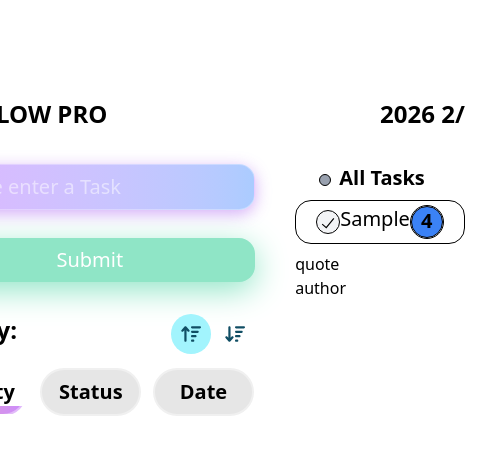
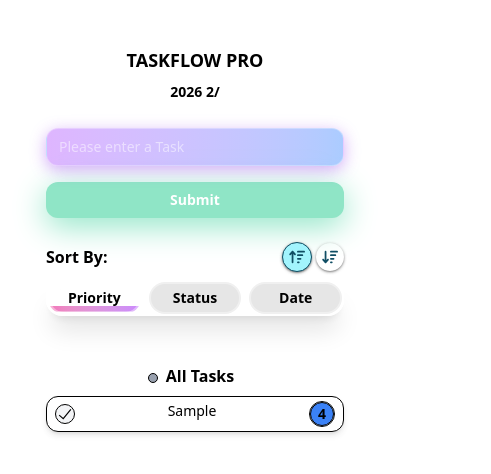
Before and after one commit to dzyker/TASKFLOW-PRO, a React (Vite) app: page / in a window 390 px wide. Both pictures are taken after typing "Sample" into the empty fields and a click on the button "Submit". Shown: the top 474 px of the page, 491 px wide, since content can reach past the window. Built offline with nearby package versions, Linux system fonts and the light colour scheme.

Commit message:
TaskFlow Pro v1

```diff
--- a/src/App.tsx
+++ b/src/App.tsx
@@ -1,5 +1,4 @@
 import './App.css'
-import type React from 'react';
 import { useState, useEffect, useMemo } from "react"
 
 import Header from './components/Header';
@@ -85,14 +84,13 @@ function App() {
   // add to localStorage
 
   return (
-    <div className='flex align-middle justify-center bg-[url("./assets/background.jpg")] bg-cover bg-center bg-no-repeat h-screen p-20'>
-      <div className='flex flex-col lg:min-h-80 lg:min-w-230 border-2 border-white/40 backdrop-blur rounded-4xl'>
+    <div className='flex align-middle justify-center bg-[url("./assets/background.jpg")] bg-cover bg-center bg-no-repeat min-h-screen p-8 sm:p-16 md:pt-10 md:px-18 lg:px-30 lg:py-20'>
+      <div className='flex flex-col w-full max-w-7xl lg:min-h-80 border-2 border-white/40 backdrop-blur rounded-2xl sm:rounded-3xl lg:rounded-4xl'>
         <Header />
 
-        <div className='flex flex-row gap-10 w-full px-6 py-4 h-full'>
-          <div className='flex flex-col'>
+        <div className='flex flex-col lg:flex-row gap-4 sm:gap-6 lg:gap-10 w-full px-3 sm:px-4 md:px-6 py-3 sm:py-4 h-full'>
+          <div className='flex flex-col w-full lg:w-auto'>
             <Form
-              tasks={tasks}
               setTasks={setTasks}
             />
 
--- a/src/components/Form.tsx
+++ b/src/components/Form.tsx
@@ -2,11 +2,10 @@ import { useState } from 'react'
 import type { Task } from '../types/task';
 
 interface Props {
-    tasks: Task[]
     setTasks: React.Dispatch<React.SetStateAction<Task[]>>
 }
 
-const Form = ({tasks, setTasks}: Props) => {
+const Form = ({ setTasks}: Props) => {
     const [newTask, setNewTask] = useState<string>('')
 
     const handleInput = (event: React.ChangeEvent<HTMLInputElement>) => {
@@ -36,9 +35,9 @@ const Form = ({tasks, setTasks}: Props) => {
       }
 
   return (
-    <form data-safe-click="true" className='flex flex-col gap-7 text-xl mb-8 text-white' onSubmit={handleFormSubmit} >
-        <input className='backdrop-blur-md bg-linear-to-r from-purple-500/40 to-blue-500/40 shadow-[0_4px_16px_0_rgba(147,51,234,0.4)] outline-0 hover:shadow-[0_8px_24px_0_rgba(147,51,234,0.5)] transition-shadow duration-300 border border-white/30 rounded-2xl px-4 py-2' type="text" onChange={handleInput} value={newTask} placeholder="Please enter a Task" />
-        <button className='bg-[#8FE5C6] shadow-[0_8px_32px_0_rgba(31,38,135,0.37)] shadow-[#8FE5C6] rounded-2xl px-4 py-2 cursor-pointer' type='submit'>Submit</button>
+    <form data-safe-click="true" className='flex flex-col lg:w-75 xl:w-120 gap-4 sm:gap-5 md:gap-7 text-base sm:text-lg md:text-xl mb-6 sm:mb-8 text-white' onSubmit={handleFormSubmit} >
+        <input className='backdrop-blur-md bg-linear-to-r from-purple-500/40 to-blue-500/40 shadow-[0_4px_16px_0_rgba(147,51,234,0.4)] outline-0 hover:shadow-[0_8px_24px_0_rgba(147,51,234,0.5)] transition-shadow duration-300 border border-white/30 rounded-xl sm:rounded-2xl px-3 sm:px-4 py-2 text-sm sm:text-base md:text-lg' type="text" onChange={handleInput} value={newTask} placeholder="Please enter a Task" />
+        <button className='bg-[#8FE5C6] shadow-[0_8px_32px_0_rgba(31,38,135,0.37)] shadow-[#8FE5C6] rounded-xl sm:rounded-2xl px-4 py-2 cursor-pointer text-sm sm:text-base md:text-lg font-semibold' type='submit'>Submit</button>
     </form>
   )
 }
--- a/src/components/Header.tsx
+++ b/src/components/Header.tsx
@@ -8,9 +8,9 @@ const Header = () => {
   const month = monthsList[Number(date.slice(3, 5)) - 1]
 
   return (
-    <div className='flex flex-row w-full px-6 py-4 justify-between text-2xl border-b-2 border-white/40 lg:text-3xl font-bold'>
-      <span data-safe-click="true">TASKFLOW PRO</span>
-      <span data-safe-click="true" className="text-center">{date.slice(-4)} {month} {date.slice(0, 2)}</span>
+    <div className='flex flex-col sm:flex-row w-full px-3 sm:px-4 md:px-6 py-3 sm:py-4 justify-between items-center sm:items-start gap-2 sm:gap-0 text-lg sm:text-xl md:text-2xl border-b-2 border-white/40 lg:text-3xl font-bold'>
+      <span data-safe-click="true" className="text-center sm:text-left">TASKFLOW PRO</span>
+      <span data-safe-click="true" className="text-center text-sm sm:text-lg md:text-xl lg:text-3xl">{date.slice(-4)} {month} {date.slice(0, 2)}</span>
     </div>
   )
 }
--- a/src/components/Quote.tsx
+++ b/src/components/Quote.tsx
@@ -2,14 +2,7 @@
 
 const Quote = () => {
     return (
-        <div className='flex flex-row'>
-            <div className='flex flex-col'>
-                <span>quote</span>
-                <span>author</span>
-            </div>
-
-            <img src="" alt="" />
-        </div>
+        <></>
     )
 }
 
--- a/src/components/Sort.tsx
+++ b/src/components/Sort.tsx
@@ -9,36 +9,36 @@ interface Props {
 
 const Sort = ({sortBy, setSortBy, reverseSort, setReverseSort}: Props) => {
     return (
-        <div className='flex flex-col gap-3 mb-16'>
-            <div data-safe-click="true" className="flex flex-row gap-1">
-                <span className='text-2xl font-semibold block w-full'>Sort By:</span>
-                <button className={"cursor-pointer rounded-full self-center p-2.5 text-xl text-cyan-900 " + (reverseSort ? "" : "bg-cyan-200")} onClick={() => setReverseSort(false)}><FaArrowUpWideShort /></button>
-                <button className={"cursor-pointer rounded-full self-center p-2.5 text-xl text-cyan-900 " + (reverseSort ? "bg-cyan-200" : "")} onClick={() => setReverseSort(true)}><FaArrowDownWideShort /></button>
+        <div className='flex flex-col gap-2 sm:gap-3 mb-8 sm:mb-12 lg:mb-16'>
+            <div data-safe-click="true" className="flex flex-row gap-1 items-center">
+                <span className='text-base sm:text-lg md:text-xl lg:text-2xl font-semibold block w-full'>Sort By:</span>
+                <button className={"cursor-pointer shadow shadow-[#3d3d3d93] rounded-full self-center p-1.5 sm:p-2 md:p-2.5 text-base sm:text-lg md:text-xl text-cyan-900 " + (reverseSort ? "" : "bg-cyan-200 border")} onClick={() => setReverseSort(false)}><FaArrowUpWideShort /></button>
+                <button className={"cursor-pointer shadow shadow-[#3d3d3d93] rounded-full self-center p-1.5 sm:p-2 md:p-2.5 text-base sm:text-lg md:text-xl text-cyan-900 " + (reverseSort ? "bg-cyan-200 border" : "")} onClick={() => setReverseSort(true)}><FaArrowDownWideShort /></button>
             </div>
 
-            <div data-safe-click="true" className='grid grid-cols-3 gap-3 font-bold text-xl lg:text-2xl text-center justify-center w-full border-2 rounded-4xl border-white/40 backdrop-blur-md'>
+            <div data-safe-click="true" className='grid grid-cols-3 shadow-xl gap-2 sm:gap-3 font-bold text-sm sm:text-base md:text-lg lg:text-xl xl:text-2xl text-center justify-center w-full border-2 rounded-2xl sm:rounded-3xl lg:rounded-4xl border-white/40 backdrop-blur-md'>
                 <label className={
-                    'border-2 rounded-4xl border-white/40 backdrop-blur-md cursor-pointer transition-all flex justify-center ' +
+                    'p-1 sm:p-2 border-2 rounded-2xl sm:rounded-3xl lg:rounded-4xl border-white/40 backdrop-blur-md cursor-pointer transition-all flex justify-center ' +
                     (sortBy === 'Priority' ? 'bg-transparent bg-linear-to-r from-pink-600/50 to-purple-600/50 bg-[length:100%_0.4em] bg-no-repeat bg-bottom' : 'bg-[#E6E6E6] ') +
                     (sortBy !== 'Priority' ? 'hover:bg-[#D6D6D6]' : '')
                 }>
-                    <span className='flex self-center'>Priority</span>
+                    <span className='flex self-center px-1 sm:px-0'>Priority</span>
                     <input type='radio' name="sort" value="Priority" className='hidden' checked={sortBy === "Priority"} onChange={(event) => setSortBy(event.target.value)}></input>
                 </label>
                 <label className={
-                    'p-2 border-2 rounded-4xl border-white/40 backdrop-blur-md cursor-pointer transition-all flex justify-center ' +
+                    'p-1 sm:p-2 border-2 rounded-2xl sm:rounded-3xl lg:rounded-4xl border-white/40 backdrop-blur-md cursor-pointer transition-all flex justify-center ' +
                     (sortBy === 'Status' ? 'bg-transparent bg-linear-to-r from-pink-600/50 to-purple-600/50 bg-[length:100%_0.4em] bg-no-repeat bg-bottom' : 'bg-[#E6E6E6] ') +
                     (sortBy !== 'Status' ? 'hover:bg-[#D6D6D6]' : '')
                 }>
-                    <span className="flex self-center">Status</span>
+                    <span className="flex self-center px-1 sm:px-0">Status</span>
                     <input type='radio' name="sort" value="Status" className='hidden' checked={sortBy === "Status"} onChange={(event) => setSortBy(event.target.value)}></input>
                 </label>
                 <label className={
-                    'p-2 border-2 rounded-4xl border-white/40 backdrop-blur-md cursor-pointer transition-all flex justify-center ' +
+                    'p-1 sm:p-2 border-2 rounded-2xl sm:rounded-3xl lg:rounded-4xl border-white/40 backdrop-blur-md cursor-pointer transition-all flex justify-center ' +
                     (sortBy === 'Date' ? 'bg-transparent bg-linear-to-r from-pink-600/50 to-purple-600/50 bg-[length:100%_0.4em] bg-no-repeat bg-bottom' : 'bg-[#E6E6E6] ') +
                     (sortBy !== 'Date' ? 'hover:bg-[#D6D6D6]' : '')
                 }>
-                    <span className="flex self-center">Date</span>
+                    <span className="flex self-center px-1 sm:px-0">Date</span>
                     <input type='radio' name="sort" value="Date" className='hidden' checked={sortBy === "Date"} onChange={(event) => setSortBy(event.target.value)}></input>
                 </label>
             </div>
--- a/src/components/TasksList.tsx
+++ b/src/components/TasksList.tsx
@@ -74,10 +74,10 @@ const TasksList = ({
 
     return (
         <div className='flex flex-col'>
-            <div className="mb-2 text-xl lg:text-2xl flex flex-row justify-center gap-2 cursor-pointer" onClick={() => handleChangeFilter(filterBy)}>
-                <div className={"mt-1 w-3 h-3 self-center border rounded-full " + (filterBy === "All" ? "bg-gray-400" : filterBy === "Completed" ? "bg-green-400" : "bg-red-400")}></div>
+            <div className="mb-2 text-base sm:text-lg md:text-xl lg:text-2xl flex flex-row justify-center gap-2 cursor-pointer" onClick={() => handleChangeFilter(filterBy)}>
+                <div className={"mt-1 w-2.5 h-2.5 sm:w-3 sm:h-3 self-center border rounded-full " + (filterBy === "All" ? "bg-gray-400" : filterBy === "Completed" ? "bg-green-400" : "bg-red-400")}></div>
                 <span
-                    className='font-semibold block text-center mr-4'
+                    className='font-semibold block text-center mr-2 sm:mr-4'
 
                 >
                     {filterBy + " Tasks"}
@@ -89,7 +89,7 @@ const TasksList = ({
                     <li
                         data-safe-click="true"
                         key={task.id}
-                        className='border rounded-2xl flex flex-col mb-2'
+                        className='border shadow-md shadow-[#3d3d3d23] rounded-xl sm:rounded-2xl flex flex-col mb-2'
                     >
                         <div
                             onClick={() => {
@@ -98,13 +98,13 @@ const TasksList = ({
                                     : changeValues2(task)
                             }}
                             className={
-                                'flex flex-row align-middle justify-between rounded-t-2xl p-1 px-5 ' +
+                                'flex flex-row align-middle justify-between rounded-t-xl sm:rounded-t-2xl p-1 px-2 sm:px-3 md:px-5 ' +
                                 (editTargetFocus === task ? "bg-[#f5f5f56d]" : "")
                             }
                         >
                             <button
                                 className={
-                                    'flex self-center w-6 h-6 rounded-full border p-1 cursor-pointer ' +
+                                    'flex self-center w-5 h-5 sm:w-6 sm:h-6 rounded-full border p-0.5 sm:p-1 cursor-pointer shrink-0 ' +
                                     (task.status === "Completed" ? "bg-[#03ff46]" : "bg-gray-100")
                                 }
                                 onClick={(event) => {
@@ -112,22 +112,22 @@ const TasksList = ({
                                     handleChangeTaskStatus(task)
                                 }}
                             >
-                                <GrCheckmark />
+                                <GrCheckmark className="w-full h-full" />
                             </button>
                             <span
-                                className='text-xl'
+                                className='text-sm sm:text-base md:text-lg lg:text-xl truncate px-2'
                             >
-                                {task.title}
+                                {task.title.length > 30 ? `${task.title.slice(0, 30)}...` : task.title}
                             </span>
-                            <div onMouseLeave={() => setPriorityEdit(null)} className='flex flex-row gap-0.5 border rounded-full'>
+                            <div onMouseLeave={() => setPriorityEdit(null)} className='flex flex-row gap-0.5 border rounded-full shrink-0'>
                                 {priorityEdit === task.id && prioritys.filter(p => p !== task.priority).map(priority => (
                                     <button key={crypto.randomUUID()} onClick={(event) => {
                                         event.stopPropagation()
                                         handleChangePriority(task, priority)
-                                    }} className='border rounded-full p-2 w-8 h-8 cursor-pointer relative'
+                                    }} className='border rounded-full p-1 sm:p-1.5 md:p-2 w-6 h-6 sm:w-7 sm:h-7 md:w-8 md:h-8 cursor-pointer relative'
                                         style={{ backgroundColor: priorityColors[priority - 1] }}
                                     >
-                                        <span className='block absolute inset-0 font-bold text-xl'>
+                                        <span className='absolute inset-0 font-bold text-sm sm:text-base md:text-lg lg:text-xl flex items-center justify-center'>
                                             {priority}
                                         </span>
                                     </button>
@@ -137,27 +137,27 @@ const TasksList = ({
                                     priorityEdit === task.id ? setPriorityEdit(null) : setPriorityEdit(task.id)
                                     event.stopPropagation()
                                 }}
-                                    className={'border rounded-full p-2 w-8 h-8 cursor-pointer relative ' + (priorityEdit === task.id && 'text-[#f5f5f5]')}
+                                    className={'border rounded-full p-1 sm:p-1.5 md:p-2 w-6 h-6 sm:w-7 sm:h-7 md:w-8 md:h-8 cursor-pointer relative shrink-0 ' + (priorityEdit === task.id && 'text-[#f5f5f5]')}
                                     style={{ backgroundColor: priorityColors[task.priority - 1] }}
                                 >
-                                    <span className='block absolute inset-0 font-bold text-xl'>
+                                    <span className='absolute inset-0 font-bold text-sm sm:text-base md:text-lg lg:text-xl flex items-center justify-center'>
                                         {task.priority}
                                     </span>
                                 </button>
                             </div>
                         </div>
-                        <div className={'w-full border-y-2 my-1 p-1 ' + (editTargetFocus === task ? "block" : "hidden")}>
-                            <span>{task.description || "Has no description"}</span>
+                        <div className={'w-full border-y-2 p-3 py-2 ' + (editTargetFocus === task ? "block" : "hidden")}>
+                            <span className="text-xs wrap-anywhere sm:text-sm md:text-base">{task.description || "Has no description"}</span>
                         </div>
-                        <div className={'flex-row w-full justify-around mb-1 ' + (editTargetFocus === task ? "flex" : "hidden")}>
+                        <div className={'flex-row w-full justify-around p-1 gap-2 ' + (editTargetFocus === task ? "flex" : "hidden")}>
                             <button
-                                className={'rounded-full border p-1 cursor-pointer ' + (editTask ? 'bg-lime-400' : '')}
+                                className={'rounded-full border p-1.5 sm:p-2 cursor-pointer text-sm sm:text-base md:text-lg ' + (editTask ? 'bg-lime-400' : '')}
                                 onClick={() => { handleEditTask(task) }}
                             >
                                 <MdEdit />
                             </button>
                             <button
-                                className='rounded-full border p-1 cursor-pointer bg-rose-500 text-white'
+                                className='rounded-full border p-1.5 sm:p-2 cursor-pointer bg-rose-500 text-white text-sm sm:text-base md:text-lg'
                                 onClick={() => {
                                     handleRemoveTask(task)
                                     setEditTargetFocus(null)
@@ -169,7 +169,7 @@ const TasksList = ({
                         </div>
                     </li >
                 )) : (
-                    <li className='text-center border rounded-2xl p-1'>No Tasks</li>
+                    <li className='text-center border rounded-xl sm:rounded-2xl p-2 sm:p-3 text-sm sm:text-base md:text-lg'>No Tasks</li>
                 )}
             </ul >
         </div >
```
Also changed, not shown: src/components/EditWindow.tsx (+5 -5 lines).
